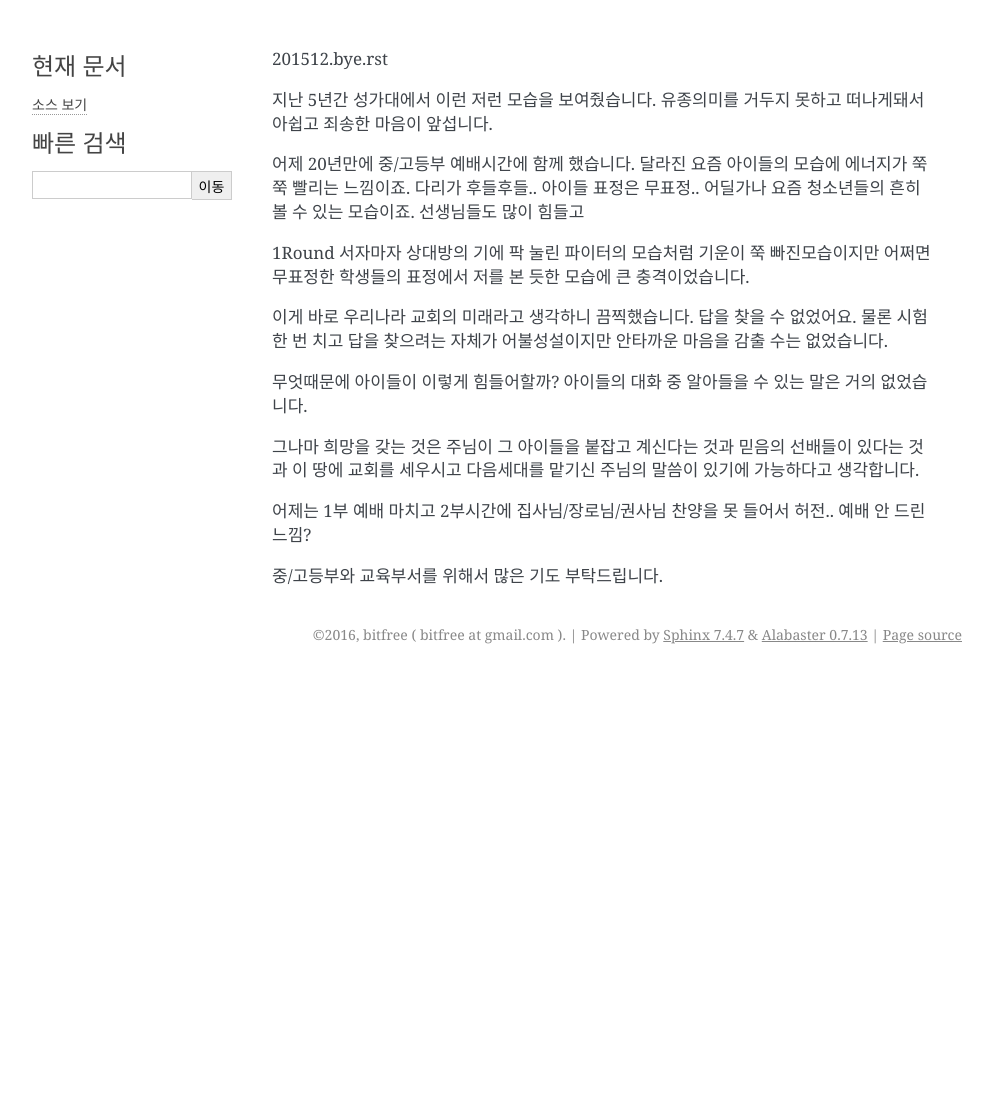
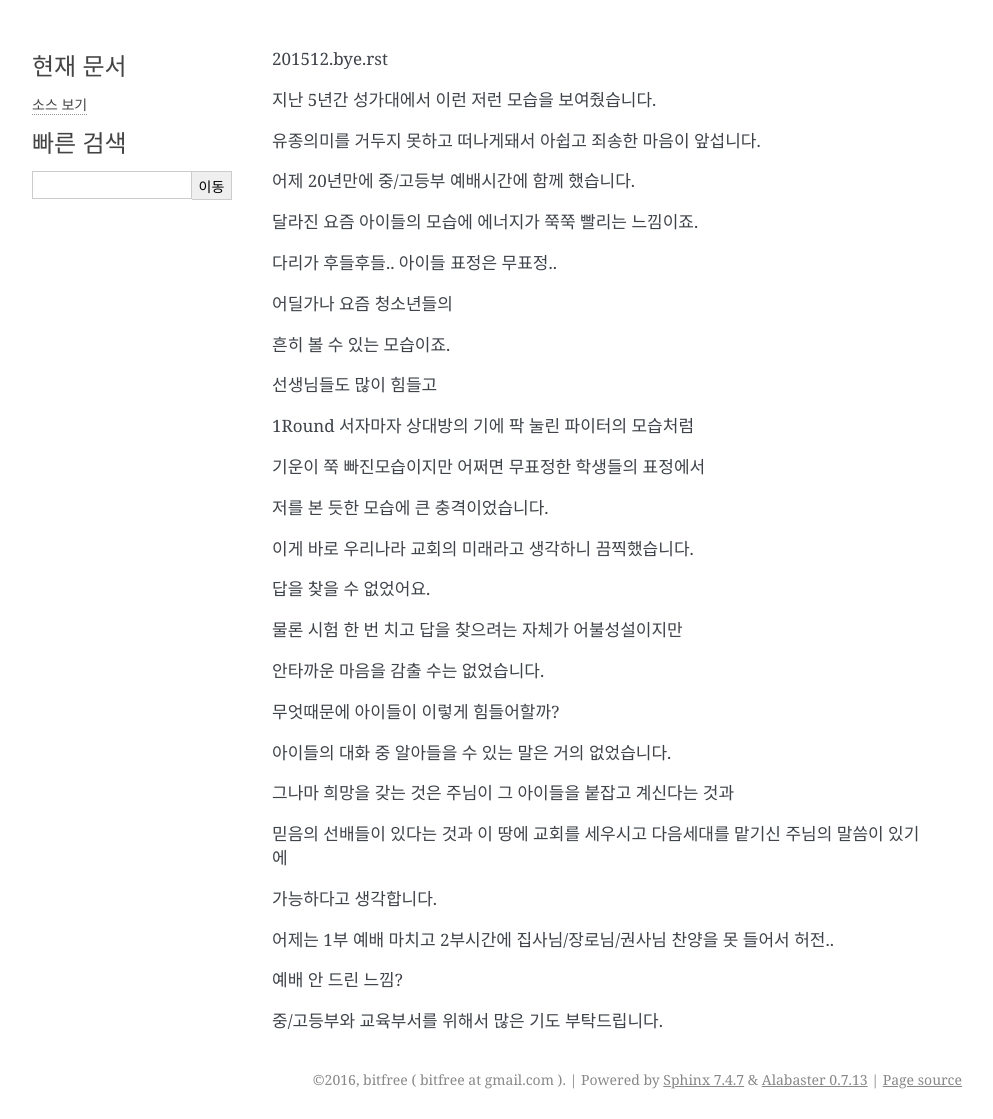
Before and after one commit to bitfree/PRAY, a Sphinx documentation site: the page built from letter/source/201512.bye.rst, in a window 1280 px wide. Shown: the whole page, without its empty margins (148-1141 px from the left). Built offline with Sphinx 7.4.7, drawn with Linux system fonts in a browser that asks for light colours; before the commit the page ends 900 px from its top, so only the background shows below that.

Commit message:
modify dos2unix *.rst

```diff
--- a/letter/source/201512.bye.rst
+++ b/letter/source/201512.bye.rst
@@ -1,28 +1,47 @@
 201512.bye.rst
 
 지난 5년간 성가대에서 이런 저런 모습을 보여줬습니다.
+
 유종의미를 거두지 못하고 떠나게돼서 아쉽고 죄송한 마음이 앞섭니다.
 
 어제 20년만에 중/고등부 예배시간에 함께 했습니다.
+
 달라진 요즘 아이들의  모습에 에너지가 쭉쭉 빨리는 느낌이죠.
-다리가 후들후들.. 아이들 표정은 무표정.. 어딜가나 요즘 청소년들의
-흔히 볼 수 있는 모습이죠. 선생님들도 많이 힘들고
 
-1Round 서자마자 상대방의 기에 팍 눌린 파이터의 모습처럼 기운이 쭉 빠진모습이지만
-어쩌면 무표정한 학생들의 표정에서 저를 본 듯한 모습에 큰 충격이었습니다.
+다리가 후들후들.. 아이들 표정은 무표정..
+
+어딜가나 요즘 청소년들의
+
+흔히 볼 수 있는 모습이죠.
+
+선생님들도 많이 힘들고
+
+1Round 서자마자 상대방의 기에 팍 눌린 파이터의 모습처럼
+
+기운이 쭉 빠진모습이지만 어쩌면 무표정한 학생들의 표정에서
+
+저를 본 듯한 모습에 큰 충격이었습니다.
 
 이게 바로 우리나라 교회의 미래라고 생각하니 끔찍했습니다.
-답을 찾을 수 없었어요. 물론 시험 한 번 치고 답을 찾으려는 자체가 어불성설이지만
+
+답을 찾을 수 없었어요.
+
+물론 시험 한 번 치고 답을 찾으려는 자체가 어불성설이지만
+
 안타까운 마음을 감출 수는 없었습니다.
 
 무엇때문에 아이들이 이렇게 힘들어할까?
+
 아이들의 대화 중 알아들을 수 있는 말은 거의 없었습니다.
 
 그나마 희망을 갖는 것은 주님이 그 아이들을 붙잡고 계신다는 것과
+
 믿음의 선배들이 있다는 것과 이 땅에 교회를 세우시고 다음세대를 맡기신 주님의 말씀이 있기에
+
 가능하다고 생각합니다.
 
 어제는 1부 예배 마치고 2부시간에 집사님/장로님/권사님 찬양을 못 들어서 허전..
+
 예배 안 드린 느낌?
 
 중/고등부와 교육부서를 위해서 많은 기도 부탁드립니다.
--- a/letter/source/20160111.rst
+++ b/letter/source/20160111.rst
@@ -3,7 +3,7 @@
 안녕하세요.
 예바라기 중고등부 교사 최광일입니다.
 
-어제 중고등부에서는 초등학교 시절부터 귀에 못이 박히도록 들어온
+어제 초등학교 시절부터 귀에 못이 박히도록 들어온
 여호수와의 여리고성 이야기를 나눴습니다.
 
 성인이 된 저에게는 아직도 여리고성의 이야기는 이해되기 힘들고 납득되지 않는 면이
```
Also changed, not shown: letter/source/20160322.rst (line endings or trailing spaces), letter/source/20160420.rst (line endings or trailing spaces), letter/source/20160803.rst (line endings or trailing spaces).
